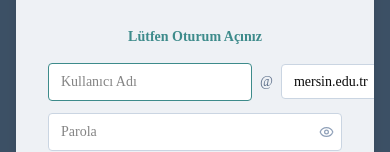
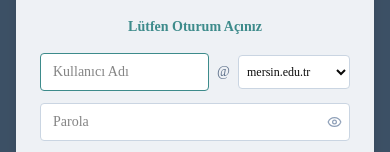
Before and after one commit to ecenurasarrr/apbs-mersin-ni, a Next.js app: page /giris in a window 390 px wide. Both pictures are taken after a click on the button "OTURUM AÇ". Shown: the part 260-412 px from the top of the page. Built offline with nearby package versions, Linux system fonts and the light colour scheme; no server answers.

Commit message:
fix: login redirect, add phone/fax fields, mobile improvements

```diff
--- a/src/app/api/profil/route.ts
+++ b/src/app/api/profil/route.ts
@@ -27,6 +27,8 @@ export async function PUT(req: Request) {
         homeAddress: body.homeAddress ?? undefined,
         workAddress: body.workAddress ?? undefined,
         gsm:         body.gsm         ?? undefined,
+        phone:       body.phone       ?? undefined,
+        fax:         body.fax         ?? undefined,
         email:       body.email       ?? undefined,
         otherEmail:  body.otherEmail  ?? undefined,
         url:         body.url         ?? undefined,
--- a/src/app/giris/page.tsx
+++ b/src/app/giris/page.tsx
@@ -1,13 +1,11 @@
 "use client";
 
 import { useState } from "react";
-import { useRouter } from "next/navigation";
 import { Loader2, Eye, EyeOff } from "lucide-react";
 
 type Step = "landing" | "kurumsal" | "misafir";
 
 export default function GirisPage() {
-  const router = useRouter();
   const [step, setStep] = useState<Step>("landing");
 
   // Kurumsal giriş
@@ -38,9 +36,9 @@ export default function GirisPage() {
         body: JSON.stringify({ tcNo, password: kurPassword.trim() }),
       });
       const data = await res.json();
-      if (!res.ok) { setError(data.error || "Giriş başarısız."); return; }
+      if (!res.ok) { setKurError(data.error || "Giriş başarısız."); return; }
       window.location.href = "/";
-    } catch { setError("Sunucu hatası. Lütfen tekrar deneyin."); }
+    } catch { setKurError("Sunucu hatası. Lütfen tekrar deneyin."); }
     finally { setKurLoading(false); }
   };
 
@@ -64,24 +62,24 @@ export default function GirisPage() {
   };
 
   return (
-    <div className="min-h-screen flex items-center justify-center bg-[#3d5166]">
-      <div className="bg-[#eef1f5] rounded-lg shadow-xl w-full max-w-sm mx-4 overflow-hidden">
-        <div className="flex flex-col items-center pt-8 pb-6 px-8">
+    <div className="min-h-screen flex items-center justify-center bg-[#3d5166] px-4">
+      <div className="bg-[#eef1f5] rounded-lg shadow-xl w-full max-w-sm overflow-hidden">
+        <div className="flex flex-col items-center pt-8 pb-6 px-6 sm:px-8">
 
           {/* Logo */}
           <div className="mb-4">
-            <img src="/logo_tr.png" alt="Mersin Üniversitesi" className="w-[140px] h-[140px] object-contain" />
+            <img src="/logo_tr.png" alt="Mersin Üniversitesi" className="w-[120px] h-[120px] sm:w-[140px] sm:h-[140px] object-contain" />
           </div>
 
           {/* LANDING */}
           {step === "landing" && (
             <>
-              <h3 className="text-center text-[#3d8b8b] font-semibold text-base leading-snug mb-6">
+              <h3 className="text-center text-[#3d8b8b] font-semibold text-sm sm:text-base leading-snug mb-6">
                 Mersin Üniversitesi<br />Akademik Personel Bilgi Sistemi
               </h3>
               <button
                 onClick={() => setStep("kurumsal")}
-                className="w-full bg-[#3d8b8b] hover:bg-[#2e7070] text-white font-bold uppercase py-3 rounded transition-colors tracking-widest text-sm mb-4"
+                className="w-full bg-[#3d8b8b] hover:bg-[#2e7070] active:bg-[#256060] text-white font-bold uppercase py-3 rounded transition-colors tracking-widest text-sm mb-4"
               >
                 Oturum Aç
               </button>
@@ -106,15 +104,15 @@ export default function GirisPage() {
                     placeholder="Kullanıcı Adı"
                     value={username}
                     onChange={(e) => setUsername(e.target.value)}
-                    className="flex-1 px-3 py-2 rounded border border-slate-300 bg-white text-sm outline-none focus:border-[#3d8b8b] transition"
+                    className="flex-1 min-w-0 px-3 py-2 rounded border border-slate-300 bg-white text-sm outline-none focus:border-[#3d8b8b] transition"
                     autoComplete="new-password"
                     autoFocus
                   />
-                  <span className="text-slate-500 text-sm px-1">@</span>
+                  <span className="text-slate-500 text-sm px-1 shrink-0">@</span>
                   <select
                     value={domain}
                     onChange={(e) => setDomain(e.target.value)}
-                    className="px-2 py-2 rounded border border-slate-300 bg-white text-sm outline-none focus:border-[#3d8b8b] transition"
+                    className="shrink-0 px-1 py-2 rounded border border-slate-300 bg-white text-xs outline-none focus:border-[#3d8b8b] transition"
                   >
                     <option value="mersin.edu.tr">mersin.edu.tr</option>
                     <option value="ogr.mersin.edu.tr">ogr.mersin.edu.tr</option>
@@ -135,7 +133,7 @@ export default function GirisPage() {
                 <a href="#" className="block text-xs text-[#3d8b8b] hover:underline">Parola Değiştirme</a>
                 {kurError && <p className="text-red-600 text-xs bg-red-50 border border-red-200 rounded px-2 py-1">{kurError}</p>}
                 <button type="submit" disabled={kurLoading}
-                  className="w-full bg-[#3d8b8b] hover:bg-[#2e7070] disabled:opacity-60 text-white font-bold py-2.5 rounded transition-colors text-sm flex items-center justify-center gap-2">
+                  className="w-full bg-[#3d8b8b] hover:bg-[#2e7070] active:bg-[#256060] disabled:opacity-60 text-white font-bold py-2.5 rounded transition-colors text-sm flex items-center justify-center gap-2">
                   {kurLoading && <Loader2 size={15} className="animate-spin" />} Giriş Yap
                 </button>
                 <div className="text-xs text-slate-500 text-center pt-1">
@@ -156,7 +154,7 @@ export default function GirisPage() {
           {/* MİSAFİR GİRİŞ */}
           {step === "misafir" && (
             <>
-              <h3 className="text-center text-[#3d8b8b] font-semibold text-base leading-snug mb-4">
+              <h3 className="text-center text-[#3d8b8b] font-semibold text-sm sm:text-base leading-snug mb-4">
                 Misafir Öğretim Elemanları<br />için Giriş
               </h3>
               <form onSubmit={handleMisafir} className="w-full space-y-3">
@@ -183,7 +181,7 @@ export default function GirisPage() {
                 </div>
                 {misafirError && <p className="text-red-600 text-xs bg-red-50 border border-red-200 rounded px-2 py-1">{misafirError}</p>}
                 <button type="submit" disabled={misafirLoading}
-                  className="w-full bg-[#3d8b8b] hover:bg-[#2e7070] disabled:opacity-60 text-white font-bold py-2.5 rounded transition-colors text-sm flex items-center justify-center gap-2">
+                  className="w-full bg-[#3d8b8b] hover:bg-[#2e7070] active:bg-[#256060] disabled:opacity-60 text-white font-bold py-2.5 rounded transition-colors text-sm flex items-center justify-center gap-2">
                   {misafirLoading && <Loader2 size={15} className="animate-spin" />} Oturum Aç
                 </button>
                 <p className="text-xs text-slate-500 text-center">
--- a/src/app/profil/page.tsx
+++ b/src/app/profil/page.tsx
@@ -12,7 +12,8 @@ import { useLanguage } from "@/context/LanguageContext";
 interface UserProfile {
   id: number; tcNo: string; fullName: string; title: string | null;
   birthDate: string | null; homeAddress: string | null; workAddress: string | null;
-  gsm: string | null; email: string; otherEmail: string | null; url: string | null;
+  gsm: string | null; phone: string | null; fax: string | null;
+  email: string; otherEmail: string | null; url: string | null;
 }
 
 interface StatItem { label: string; value: number; }
@@ -218,6 +219,8 @@ export default function ProfilePage() {
                 <Field label={t("profile.home_address")} field="homeAddress" />
                 <Field label={t("profile.work_address")} field="workAddress" />
                 <Field label={t("profile.gsm")} field="gsm" />
+                <Field label="Telefon" field="phone" />
+                <Field label="Faks" field="fax" />
                 <Field label={t("profile.email")} field="email" type="email" />
                 <Field label={t("profile.other_email")} field="otherEmail" type="email" />
                 <Field label={t("profile.url")} field="url" />
```
Also changed, not shown: 1 other file (tests, documents, lock files or other folders).
